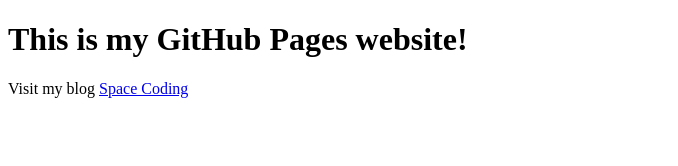
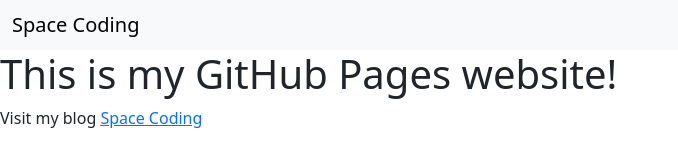
Before and after one commit to ContardiC/ContardiC.github.io, a plain HTML site: page index.html in a window 1280 px wide. Shown: the whole page, without its empty margins (0-678 px from the left). Drawn offline with Linux system fonts and the light colour scheme.

Commit message:
navbar added

```diff
--- a/index.html
+++ b/index.html
@@ -4,10 +4,17 @@
         <meta charset="UTF-8">
         <meta http-equiv="X-UA-Compatible" content="IE=edge">
         <meta name="viewport" content="width=device-width, initial-scale=1.0">
+        <link rel="stylesheet" href="css/bootstrap.min.css"/>
         <title>My site!</title>
     </head>
     <body>
+        <nav class="navbar bg-body-tertiary">
+            <div class="container-fluid">
+              <span class="navbar-brand mb-0 h1">Space Coding</span>
+            </div>
+          </nav>
         <h1>This is my GitHub Pages website!</h1>
         <p>Visit my blog <a href="https://www.spacecoding.it/" target="_blank" >Space Coding</a></p>
+        <script src="js/bootstrap.min.js "></script>
     </body>
 </html>
```
